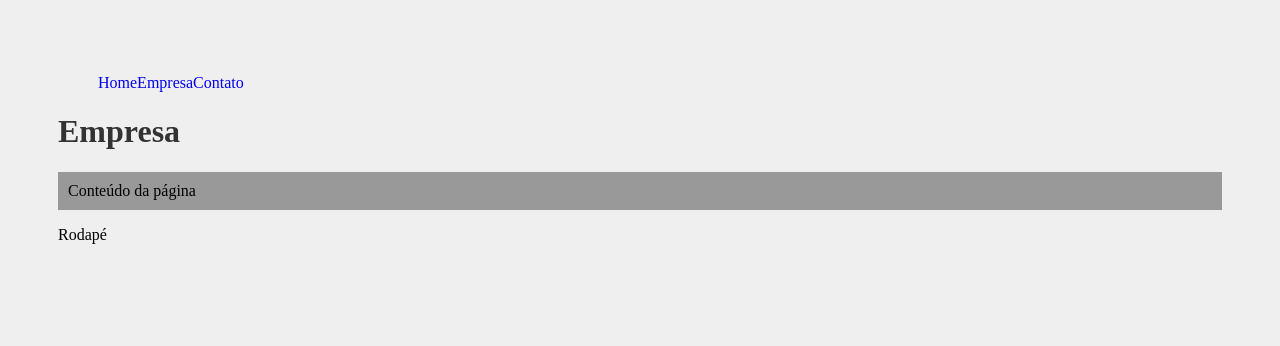
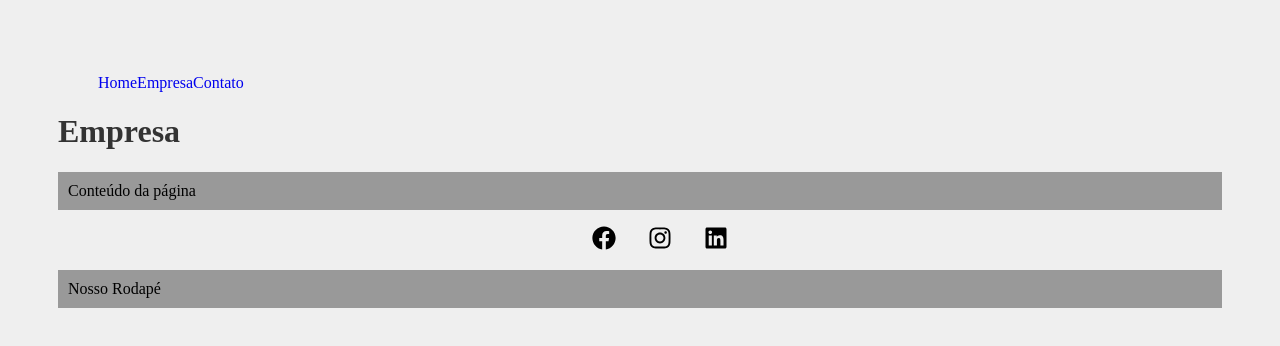
Before and after one commit to gabrielagoulart/react-curso, a React (Create React App) app in the folder meu-projeto/: page /empresa in a window 1280 px wide. Shown: the top 346 px of the page. Built offline with nearby package versions, Linux system fonts and the light colour scheme.

Commit message:
React Icons

```diff
--- a/meu-projeto/package.json
+++ b/meu-projeto/package.json
@@ -8,6 +8,7 @@
     "@testing-library/user-event": "^13.5.0",
     "react": "^18.2.0",
     "react-dom": "^18.2.0",
+    "react-icons": "^5.0.1",
     "react-router-dom": "^6.21.2",
     "react-scripts": "5.0.1",
     "web-vitals": "^2.1.4"
--- /dev/null
+++ b/meu-projeto/src/components/layout/Footer.module.css
@@ -0,0 +1,14 @@
+.social_list {
+    display: flex;
+    justify-content: center;
+    align-items: center;
+}
+
+.social_list li {
+    margin: 0 1em;
+}
+
+.social_list svg {
+    font-size: 1.5em;
+    cursor: pointer;
+}
--- a/meu-projeto/src/components/layout/footer.js
+++ b/meu-projeto/src/components/layout/footer.js
@@ -1,5 +1,24 @@
+import {FaFacebook, FaInstagram, FaLinkedin} from 'react-icons/fa'
+
+import styles from './Footer.module.css'
+
 function Footer() {
-    return <footer>Rodapé</footer>
+    return (
+    <footer>
+        <ul className={styles.social_list}>
+            <li>
+                <FaFacebook />
+            </li>
+            <li>
+                <FaInstagram />
+            </li>
+            <li>
+                <FaLinkedin />
+            </li>
+        </ul>
+        <p>Nosso Rodapé</p>
+    </footer>
+    )
 }
 
 export default Footer
```
Also changed, not shown: 1 other file (tests, documents, lock files or other folders).
